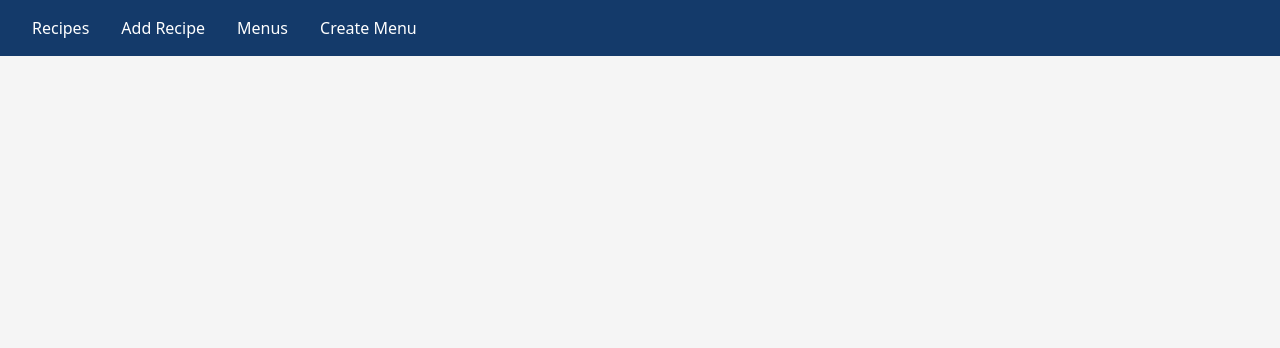
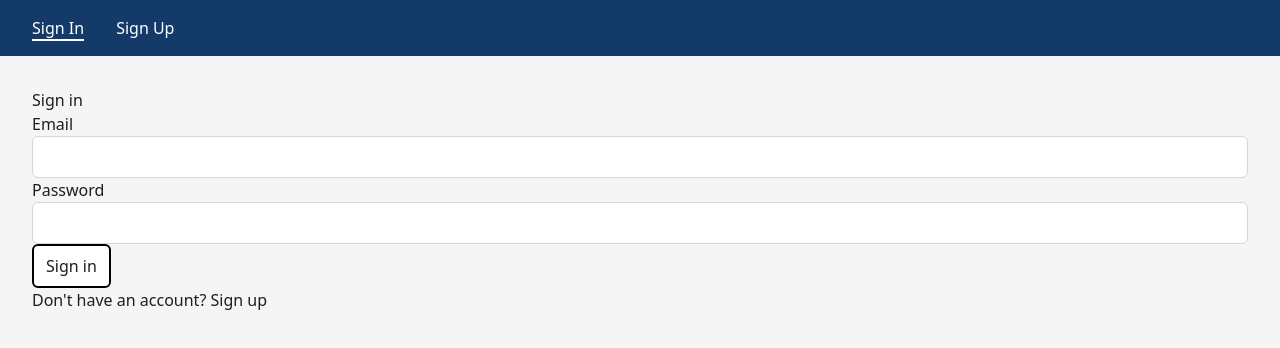
Before and after one commit to bea94k/hat-menu-v0.2, a React (Vite) app in the folder hat-menu/: page /sign-in in a window 1280 px wide. Shown: the top 348 px of the page. Built offline with nearby package versions, Linux system fonts and the light colour scheme; no server answers.

Commit message:
Use the protected routes, sign up and sign in in main, update navbar to display correct links depending on auth

```diff
--- a/hat-menu/src/components/Navbar.tsx
+++ b/hat-menu/src/components/Navbar.tsx
@@ -1,9 +1,27 @@
 import { NavLink } from 'react-router';
+import { useNavigate } from 'react-router';
+import { useAuth } from '../auth/useAuth';
 
 const Navbar = () => {
+    const navigate = useNavigate();
+    const { user, loading, signOut } = useAuth();
+
+    const handleSignOut = async () => {
+        const error = await signOut();
+
+        if (error) {
+            console.error('Sign out failed:', error.message);
+            return;
+        }
+
+        navigate('/sign-in', { replace: true });
+    };
+
     return (
         <nav>
             <ul>
+                {!loading && user && (
+                    <>
                         <li>
                             <NavLink to="/">
                                 Recipes
@@ -24,6 +42,29 @@ const Navbar = () => {
                                 Create Menu
                             </NavLink>
                         </li>
+                        <li>
+                            <button type="button" onClick={handleSignOut}>
+                                Sign out
+                            </button>
+                        </li>
+                    </>
+                )}
+
+                {!loading && !user && (
+                    <>
+                        <li>
+                            <NavLink to="/sign-in">
+                                Sign In
+                            </NavLink>
+                        </li>
+                        <li>
+                            <NavLink to="/sign-up">
+                                Sign Up
+                            </NavLink>
+                        </li>
+                    </>
+                )}
+
             </ul>
         </nav>
     );
--- a/hat-menu/src/main.tsx
+++ b/hat-menu/src/main.tsx
@@ -7,17 +7,28 @@ import RecipesPage from './pages/RecipesPage.tsx';
 import AddRecipePage from './pages/AddRecipePage.tsx';
 import MenusPage from './pages/MenusPage.tsx';
 import CreateMenuPage from './pages/CreateMenuPage.tsx';
+import AuthProvider from './auth/AuthProvider.tsx';
+import ProtectedRoute from './auth/ProtectedRoute.tsx';
+import SignInPage from './pages/SignInPage.tsx';
+import SignUpPage from './pages/SignUpPage.tsx';
 
 createRoot(document.getElementById('root')!).render(
     <StrictMode>
+        <AuthProvider>
             <BrowserRouter>
                 <Navbar />
                 <Routes>
+                    <Route path="sign-in" element={<SignInPage />} />
+                    <Route path="sign-up" element={<SignUpPage />} />
+
+                    <Route element={<ProtectedRoute />}>
                         <Route index element={<RecipesPage />} />
                         <Route path="add-recipe" element={<AddRecipePage />} />
                         <Route path="menus" element={<MenusPage />} />
                         <Route path="create-menu" element={<CreateMenuPage />} />
+                    </Route>
                 </Routes>
             </BrowserRouter>
+        </AuthProvider>
     </StrictMode>
 );
--- a/hat-menu/src/styles/index.css
+++ b/hat-menu/src/styles/index.css
@@ -77,6 +77,15 @@ nav a {
     font-weight: 500;
 }
 
+nav button {
+  color: #fff;
+  text-decoration: none;
+  font-weight: 500;
+  background: transparent;
+  border: none;
+  cursor: pointer;
+}
+
 nav a.active {
     border-bottom: 2px solid #fff;
 }
@@ -85,6 +94,10 @@ nav a:hover {
     outline: 2px solid #fff;
 }
 
+nav button:hover {
+  outline: 2px solid #fff;
+}
+
 main {
     padding: 2rem;
 }
```
Lines whose indentation alone changed are shown as unchanged.
